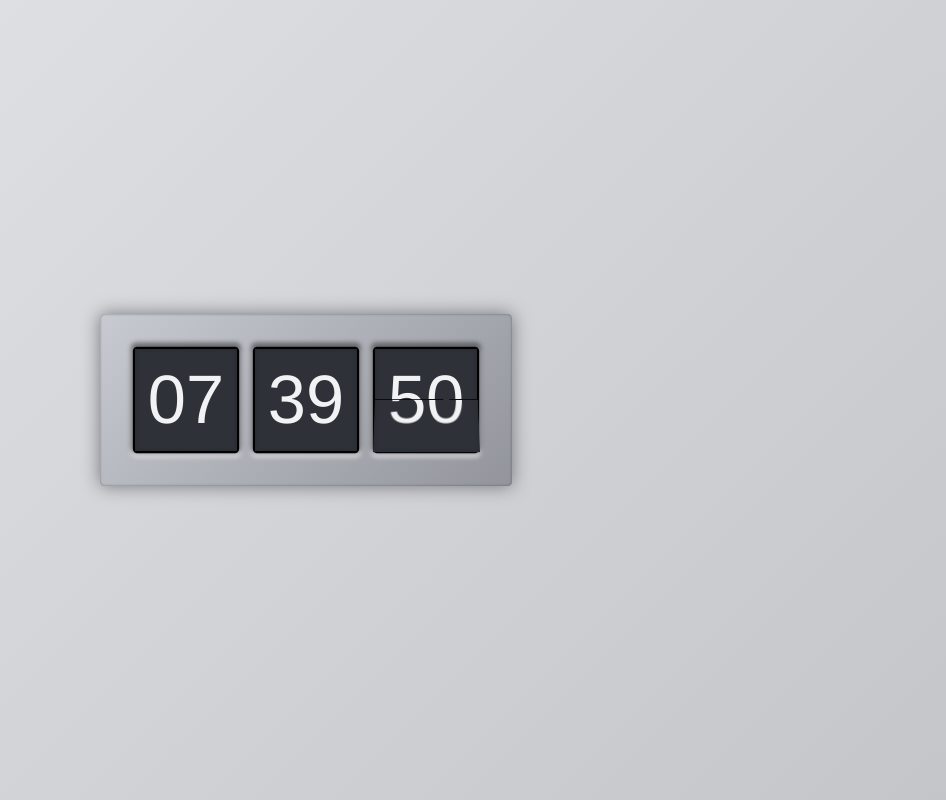
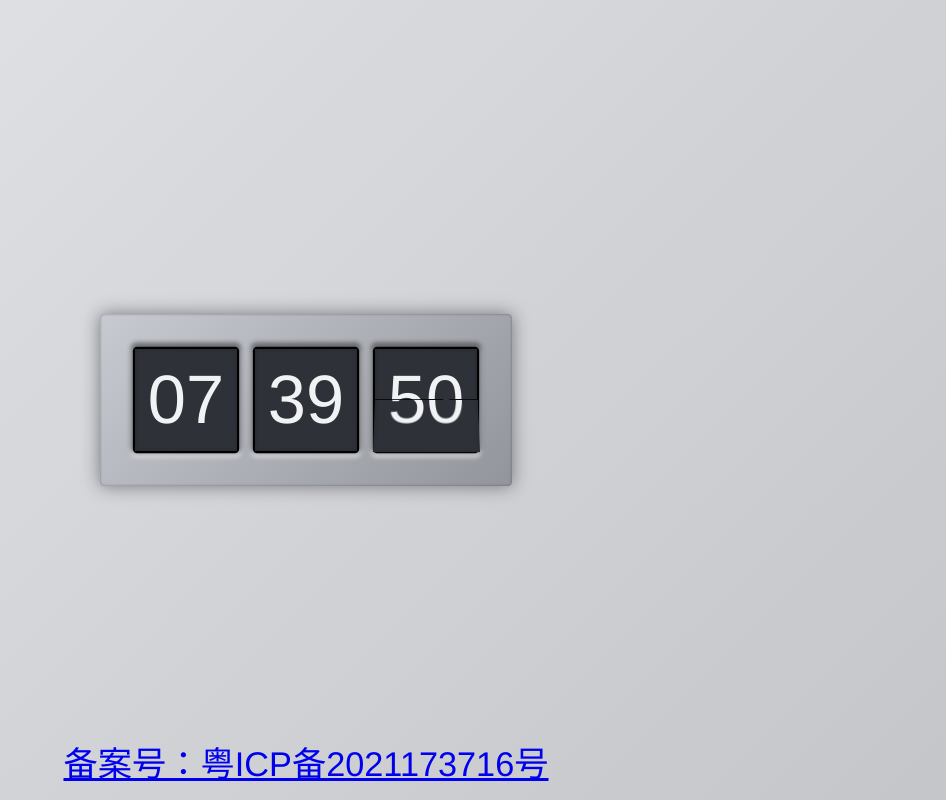
Before and after one commit to zhqyan/zhqyan.github.io, a plain HTML site: page index.html in a window 1280 px wide. Shown: the whole page, without its empty margins (334-1280 px from the left). Drawn offline with Linux system fonts and the light colour scheme.

Commit message:
Update index.html

```diff
--- a/index.html
+++ b/index.html
@@ -30,6 +30,9 @@
       <div class="clock__digits" data-next>00</div>
     </div>
   </div>
+  <footer style='position: fixed; bottom: 10px; left:50%; transform: translateX(-50%); width: 100%; text-align: center;'>
+    <a href='https://beian.miit.gov.cn/' target='_blank'>备案号：粤ICP备2021173716号</a>
+  </footer>
 </body>
 
 <script>
```
